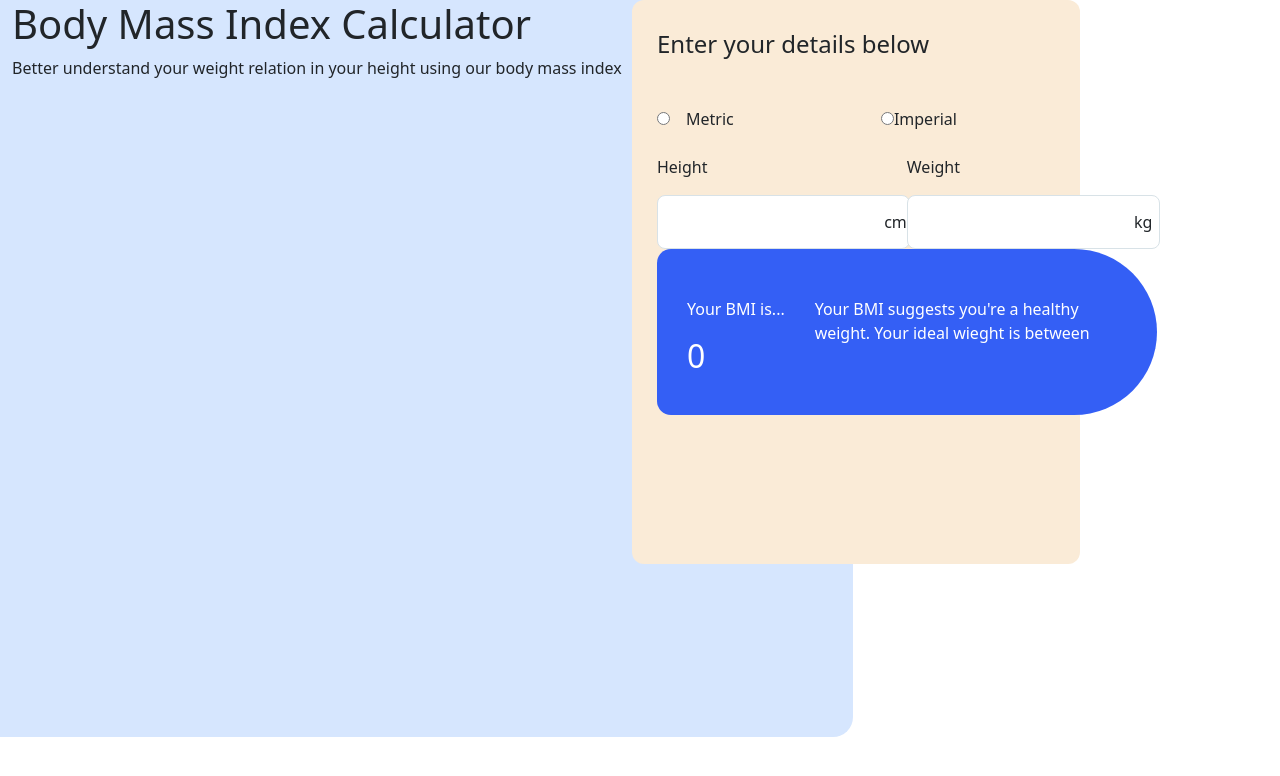
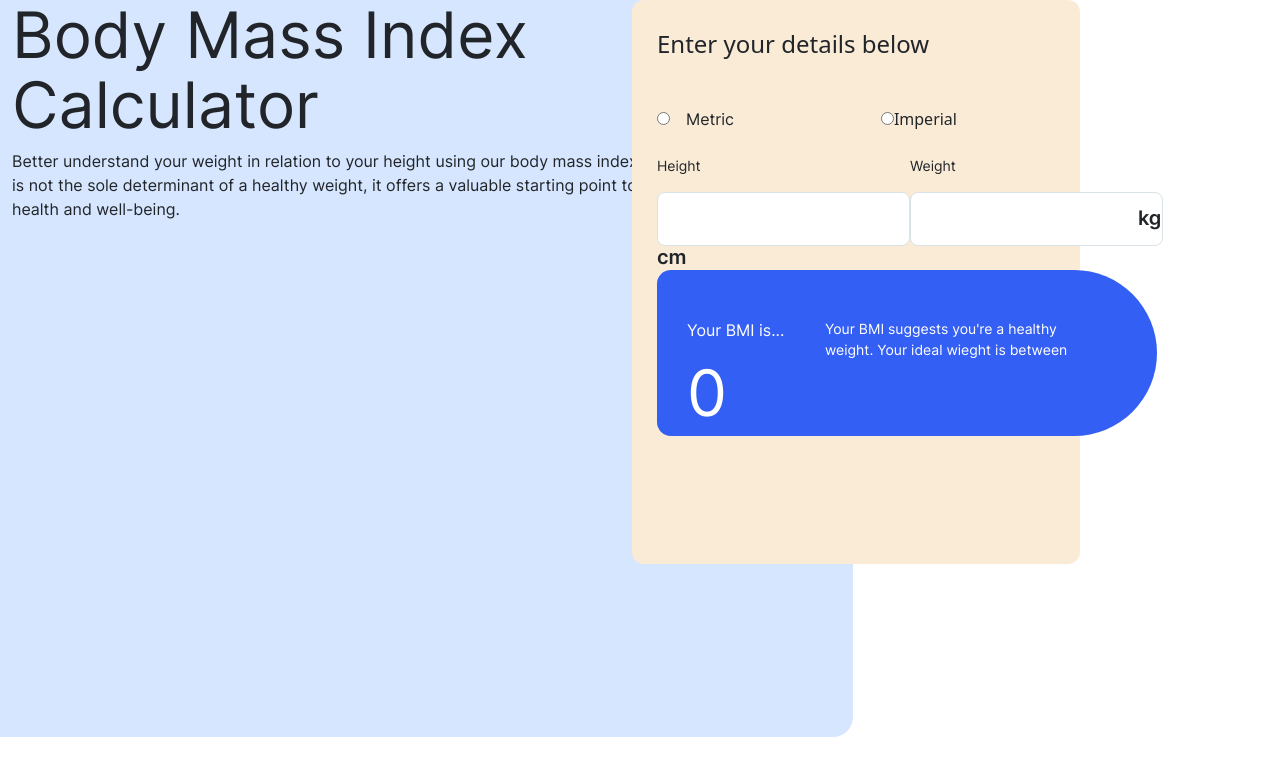
Before and after one commit to Soma586/BmiCalculator, a React (Create React App) app: page / in a window 1280 px wide. Shown: the top 776 px of the page. Built offline with nearby package versions, Linux system fonts and the light colour scheme.

Commit message:
added in global config

```diff
--- /dev/null
+++ b/craco.config.js
@@ -0,0 +1,11 @@
+module.exports = {
+    style: {
+      sass: {
+        loaderOptions: {
+          additionalData: `
+            @import "src/Typography/common.scss";
+          `,
+        },
+      },
+    },
+  };
--- a/src/Typography/common.scss
+++ b/src/Typography/common.scss
@@ -2,7 +2,7 @@
 
 .type__HeadingXL {
 
-    font-family: 'Inter-SemiBold.tff';
+    font-family: 'Inter-Regular';
     font-size: 64px;
     line-height: 110%;
 
@@ -10,7 +10,7 @@
 
 .type__HeadingL {
 
-    font-family: 'Inter-SemiBold.tff';
+    font-family: 'Inter-SemiBold';
     font-size: 48px;
     line-height: 110%;
 
@@ -19,7 +19,7 @@
 
 .type__HeadingM {
 
-    font-family: 'Inter-SemiBold.tff';
+    font-family: 'Inter-SemiBold';
     font-size: 24px;
     line-height: 110%;
 
@@ -27,26 +27,26 @@
 
 .type__Headings {
 
-    font-family: 'Inter-SemiBold.tff';
+    font-family: 'Inter-SemiBold';
     font-size: 20px;
     line-height: 110%;
 
 }
 
 .type__BodyM {
-    font-family: 'Inter-Regular.tff';
+    font-family: 'Inter-Regular';
     font-size: 16px;
     line-height: 150%;
 }
 
 .type__BodyMBold {
-    font-family: 'Inter-SemiBold.tff';
+    font-family: 'Inter-SemiBold';
     font-size: 16px;
     line-height: 150%;
 }
 
 .type__BodyS {
-    font-family: 'Inter-Regular.tff';
+    font-family: 'Inter-Regular';
     font-size: 14px;
     line-height: 150%;
 }
--- a/src/components/Hero/index.jsx
+++ b/src/components/Hero/index.jsx
@@ -9,7 +9,7 @@ const Hero = () => {
                 <div className="col-sm-8 leftSide ">
                     <h1 className="type__HeadingXL">Body Mass Index Calculator</h1>
 
-                    <p>Better understand your weight relation in your height using our body mass index </p>
+                    <p className="type__BodyM">Better understand your weight in relation to your height using our body mass index (BM) calculator. While BMI is not the sole determinant of a healthy weight, it offers a valuable starting point to evaluate your overall health and well-being.</p>
                 </div>
                 <div className="col-sm-4 rightSide">
                     <Calculator/>
--- a/src/components/calculator/index.jsx
+++ b/src/components/calculator/index.jsx
@@ -9,12 +9,12 @@ const Calculator = () => {
 
         <div>
         <input type="radio" id="Metric" />
-        <label className="ms-3" for="Metric">Metric</label>
+        <label className="ms-3 type__BodyM " for="Metric">Metric</label>
         </div>
 
         <div>
         <input type="radio" id="Imperial" />
-        <label classNames="ms-3" for="Imperial">Imperial</label>
+        <label classNames="ms-3 type__BodyM " for="Imperial">Imperial</label>
         </div>
       </form>
 
@@ -22,28 +22,28 @@ const Calculator = () => {
 <div className="d-flex justify-content-between mt-4">
 
       <div>
-      <p>Height</p>
+      <p className="type__BodyS">Height</p>
         <input />
-        <span className="unit"> cm</span>
+        <span className="unit type__Headings"> cm</span>
       </div>
 
 
       <div>
-      <p>Weight</p>
+      <p className="type__BodyS">Weight</p>
         <input />
-        <span className="unit"> kg</span>
+        <span className="unit type__Headings"> kg</span>
       </div>
       </div>
 
       <div className="resultsContainer ">
         <div className="descLeftSide">
-          <p>Your BMI is...</p>
+          <p className="type__BodyM">Your BMI is...</p>
 
-          <h2>0</h2>
+          <h2 className="type__HeadingXL">0</h2>
         </div>
 
         <div>
-          <p>
+          <p className="type__BodyS">
             Your BMI suggests you're a healthy weight. Your ideal wieght is
             between
           </p>
--- a/src/index.css
+++ b/src/index.css
@@ -13,13 +13,15 @@ code {
 }
 
 @font-face {
-  font-family: 'Inter-Regular.ttf' ;
-  src: local('Inter-Regular.ttf'), url('./assets/fonts/static/Inter-Regular.ttf') format('ttf');
+  font-family: 'Inter-Regular' ;
+  /* src: local('Inter-Regular.ttf'), url('./assets/fonts/static/Inter-Regular.ttf') format('ttf'); */
+  src: url('./assets/fonts/static/Inter-Regular.ttf')
 }
 
 @font-face {
-  font-family: 'Inter-SemiBold.ttf' ;
-  src: local('Inter-SemiBold.ttf'), url('./assets/fonts/static/Inter-SemiBold.ttf') format('ttf');
+  font-family: 'Inter-SemiBold' ;
+  /* src: local('Inter-SemiBold.ttf'), url('./assets/fonts/static/Inter-SemiBold.ttf') format('ttf'); */
+  src: url('./assets/fonts/static/Inter-SemiBold.ttf')
 }
 
 @font-face {
--- a/src/index.js
+++ b/src/index.js
@@ -4,6 +4,7 @@ import './index.css';
 import App from './App';
 import reportWebVitals from './reportWebVitals';
 import 'bootstrap/dist/css/bootstrap.css';
+import './assets/fonts/static/Inter-Regular.ttf'
 // Put any other imports below so that CSS from your
 // components takes precedence over default styles.
 
```
Also changed, not shown: package.json (+4 -3 lines), 1 other file (tests, documents, lock files or other folders).
